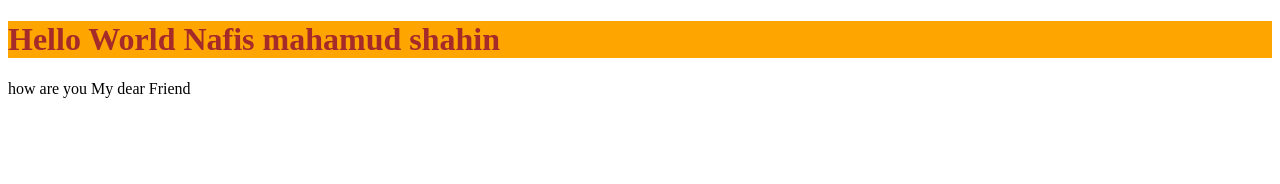
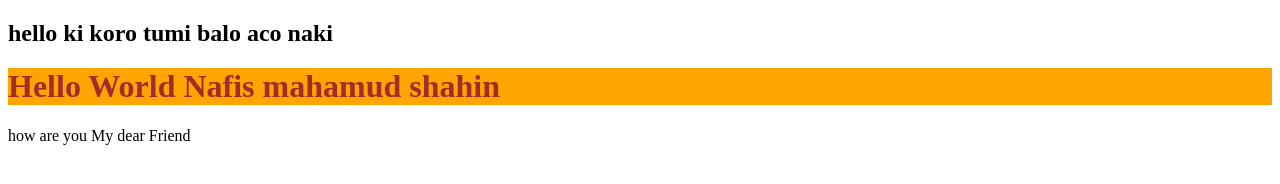
Before and after one commit to nafismahamudshahin/My_Frist_git, a plain HTML site: page index.html in a window 1280 px wide. Drawn offline with Linux system fonts and the light colour scheme.

Commit message:
add some

```diff
--- a/index.html
+++ b/index.html
@@ -8,6 +8,7 @@
     <title>Document</title>
 </head>
 <body>
+    <h2>hello ki koro tumi balo aco naki </h2>
 
     <h1>Hello World Nafis mahamud shahin</h1>
     <p>how are you  My dear Friend</p>
```
